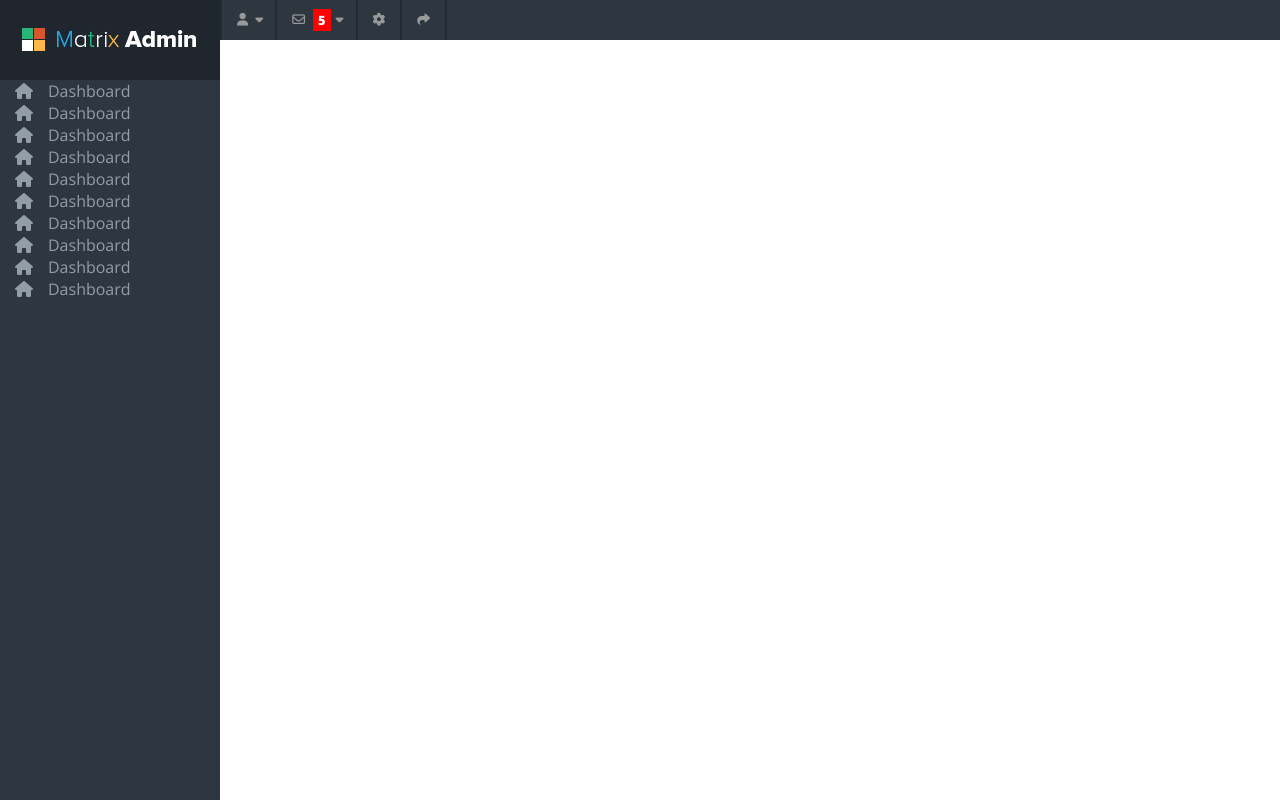
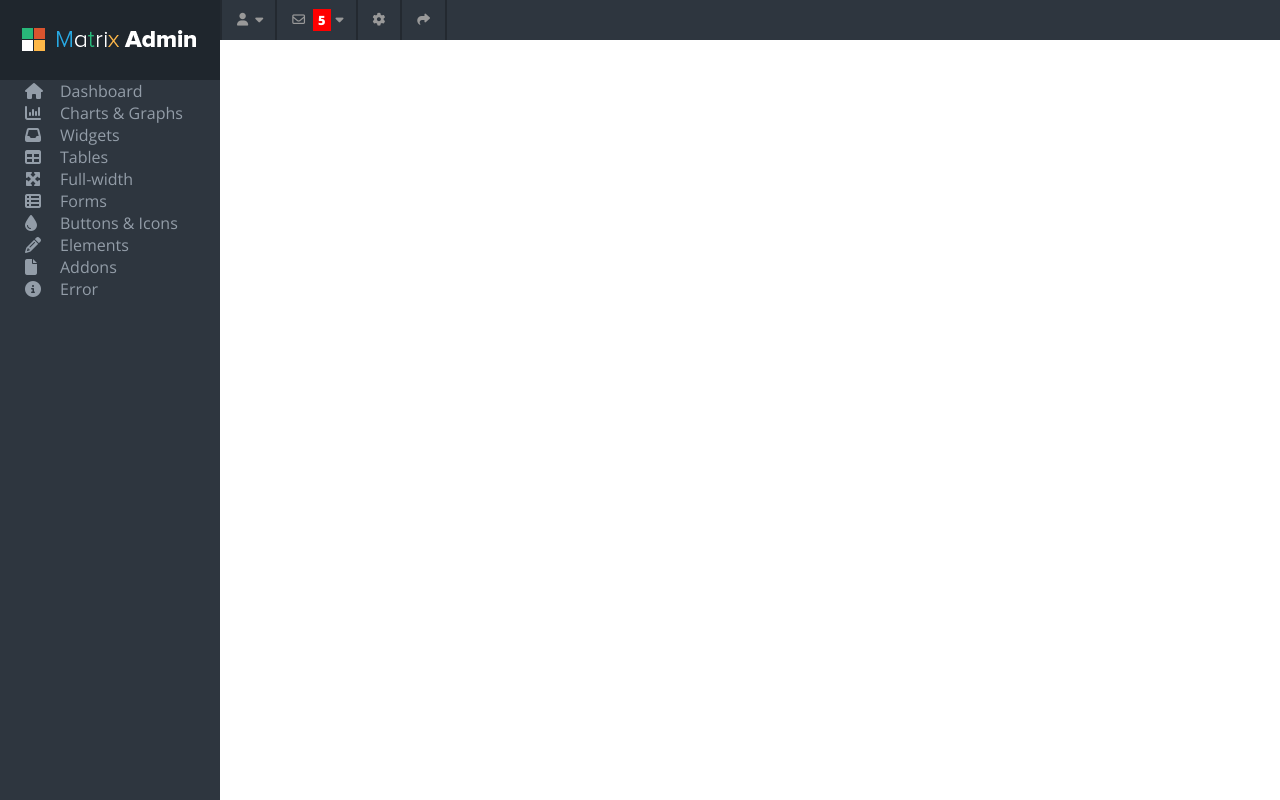
Before and after one commit to BGZStephen/matrix-website, an Angular app: page /dashboard in a window 1280 px wide. Built offline with nearby package versions, Linux system fonts and the light colour scheme.

Commit message:
tidied css & added top-level navbar headings

```diff
--- a/src/app/modules/dashboard/components/dashboard-navbar/dashboard-navbar.component.html
+++ b/src/app/modules/dashboard/components/dashboard-navbar/dashboard-navbar.component.html
@@ -5,64 +5,64 @@
     </div>
     <ul class="top-level-nav" [ngStyle]="navbarStyle()">
       <div class="top-level-item">
-        <div class="item-content">
+        <div class="top-level-item-content">
           <i class="fa fa-home"></i>
           <p class="item-header">Dashboard</p>
           <i class="fa fa-bars" (click)="toggleNavbarVisible()"></i>
         </div>
       </div>
       <div class="top-level-item">
-        <div class="item-content">
-          <i class="fa fa-home"></i>
-          <p class="item-header">Dashboard</p>
+        <div class="top-level-item-content">
+          <i class="fa fa-bar-chart"></i>
+          <p class="item-header">Charts & Graphs</p>
         </div>
       </div>
       <div class="top-level-item">
-        <div class="item-content">
-          <i class="fa fa-home"></i>
-          <p class="item-header">Dashboard</p>
+        <div class="top-level-item-content">
+          <i class="fa fa-inbox"></i>
+          <p class="item-header">Widgets</p>
         </div>
       </div>
       <div class="top-level-item">
-        <div class="item-content">
-          <i class="fa fa-home"></i>
-          <p class="item-header">Dashboard</p>
+        <div class="top-level-item-content">
+          <i class="fa fa-table"></i>
+          <p class="item-header">Tables</p>
         </div>
       </div>
       <div class="top-level-item">
-        <div class="item-content">
-          <i class="fa fa-home"></i>
-          <p class="item-header">Dashboard</p>
+        <div class="top-level-item-content">
+          <i class="fa fa-arrows-alt"></i>
+          <p class="item-header">Full-width</p>
         </div>
       </div>
       <div class="top-level-item">
-        <div class="item-content">
-          <i class="fa fa-home"></i>
-          <p class="item-header">Dashboard</p>
+        <div class="top-level-item-content">
+          <i class="fa fa-th-list"></i>
+          <p class="item-header">Forms</p>
         </div>
       </div>
       <div class="top-level-item">
-        <div class="item-content">
-          <i class="fa fa-home"></i>
-          <p class="item-header">Dashboard</p>
+        <div class="top-level-item-content">
+          <i class="fa fa-tint"></i>
+          <p class="item-header">Buttons & Icons</p>
         </div>
       </div>
       <div class="top-level-item">
-        <div class="item-content">
-          <i class="fa fa-home"></i>
-          <p class="item-header">Dashboard</p>
+        <div class="top-level-item-content">
+          <i class="fa fa-pencil"></i>
+          <p class="item-header">Elements</p>
         </div>
       </div>
       <div class="top-level-item">
-        <div class="item-content">
-          <i class="fa fa-home"></i>
-          <p class="item-header">Dashboard</p>
+        <div class="top-level-item-content">
+          <i class="fa fa-file"></i>
+          <p class="item-header">Addons</p>
         </div>
       </div>
       <div class="top-level-item">
-        <div class="item-content">
-          <i class="fa fa-home"></i>
-          <p class="item-header">Dashboard</p>
+        <div class="top-level-item-content">
+          <i class="fa fa-info-circle"></i>
+          <p class="item-header">Error</p>
         </div>
       </div>
     </ul>
--- a/src/app/modules/dashboard/components/dashboard-navbar/dashboard-navbar.component.scss
+++ b/src/app/modules/dashboard/components/dashboard-navbar/dashboard-navbar.component.scss
@@ -54,24 +54,11 @@
 .top-level-item {
   background: $primary-navbar-blue;
   height: 35px;
-  padding: 0 10px;
   transition: 0.3s ease all;
   width: 100%;
-  > .item-content {
-    align-items: center;
-    display: flex;
-    height: 100%;
-    width: 100%;
-    > i {
-      margin-right: 10px;
-    }
-    > .fa-bars {
-      margin-left: auto;
-      margin-right: 0;
-      @media(min-width: $screen-m) {
-        display: none;
-      }
-    }
+  &:hover {
+    background: $primary-navbar-blue;
+    color: black;
   }
   @media(min-width: $screen-m) {
     background: none;
@@ -79,14 +66,26 @@
     height: 50px;
     padding: 0 15px;
     width: 100%;
-    > .item-content {
-      > i {
-        margin-right: 15px;
-      }
-    }
-  }
-  &:hover {
-    background: $primary-navbar-blue;
-    color: black;
   }
 }
+
+.top-level-item-content {
+  align-items: center;
+  display: flex;
+  height: 100%;
+  padding: 0 10px;
+  width: 100%;
+}
+
+.fa {
+  width: 35px;
+}
+
+.fa-bars {
+  margin-left: auto;
+  margin-right: 0;
+  width: auto;
+  @media(min-width: $screen-m) {
+    display: none;
+  }
+}
```
